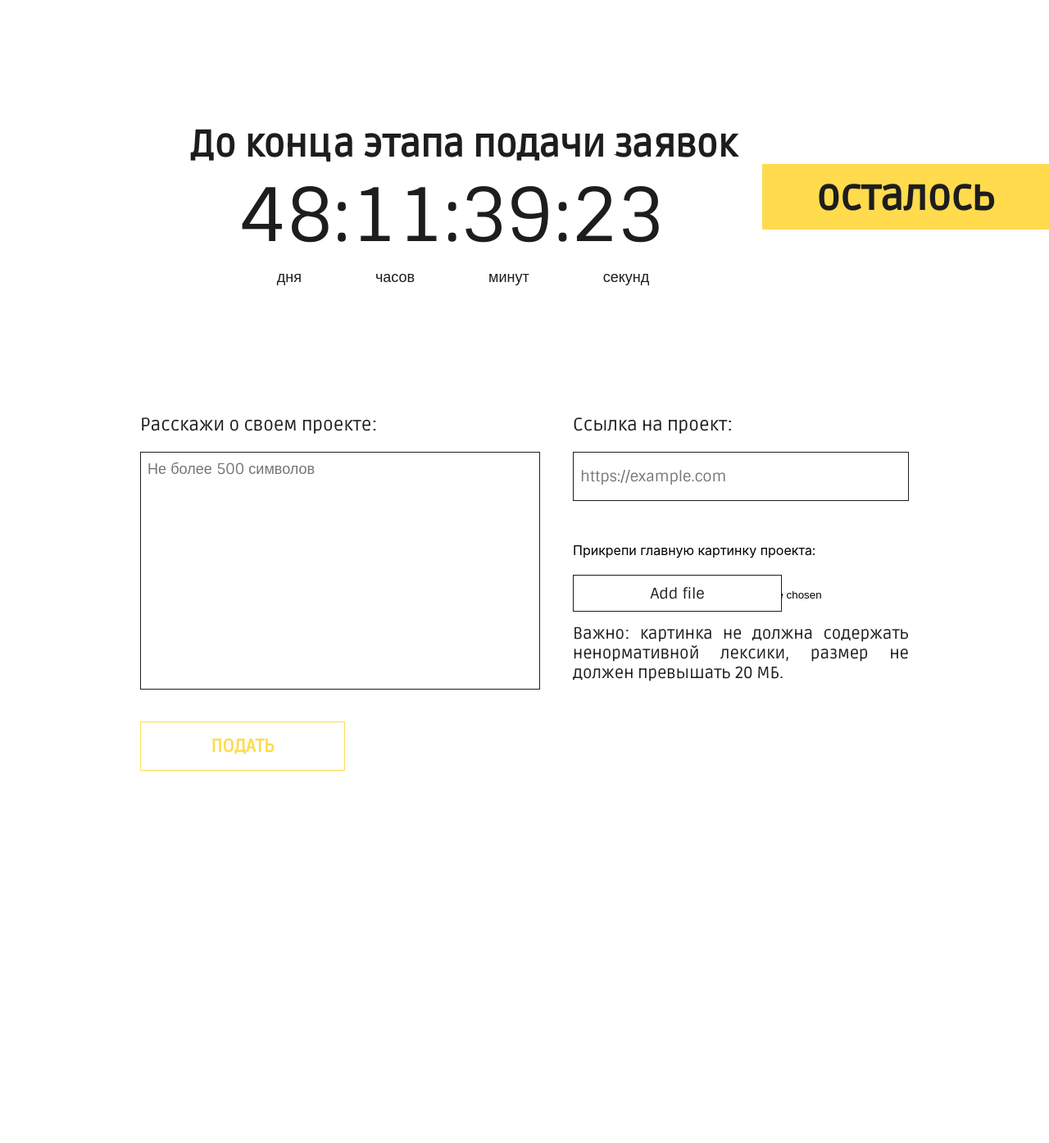
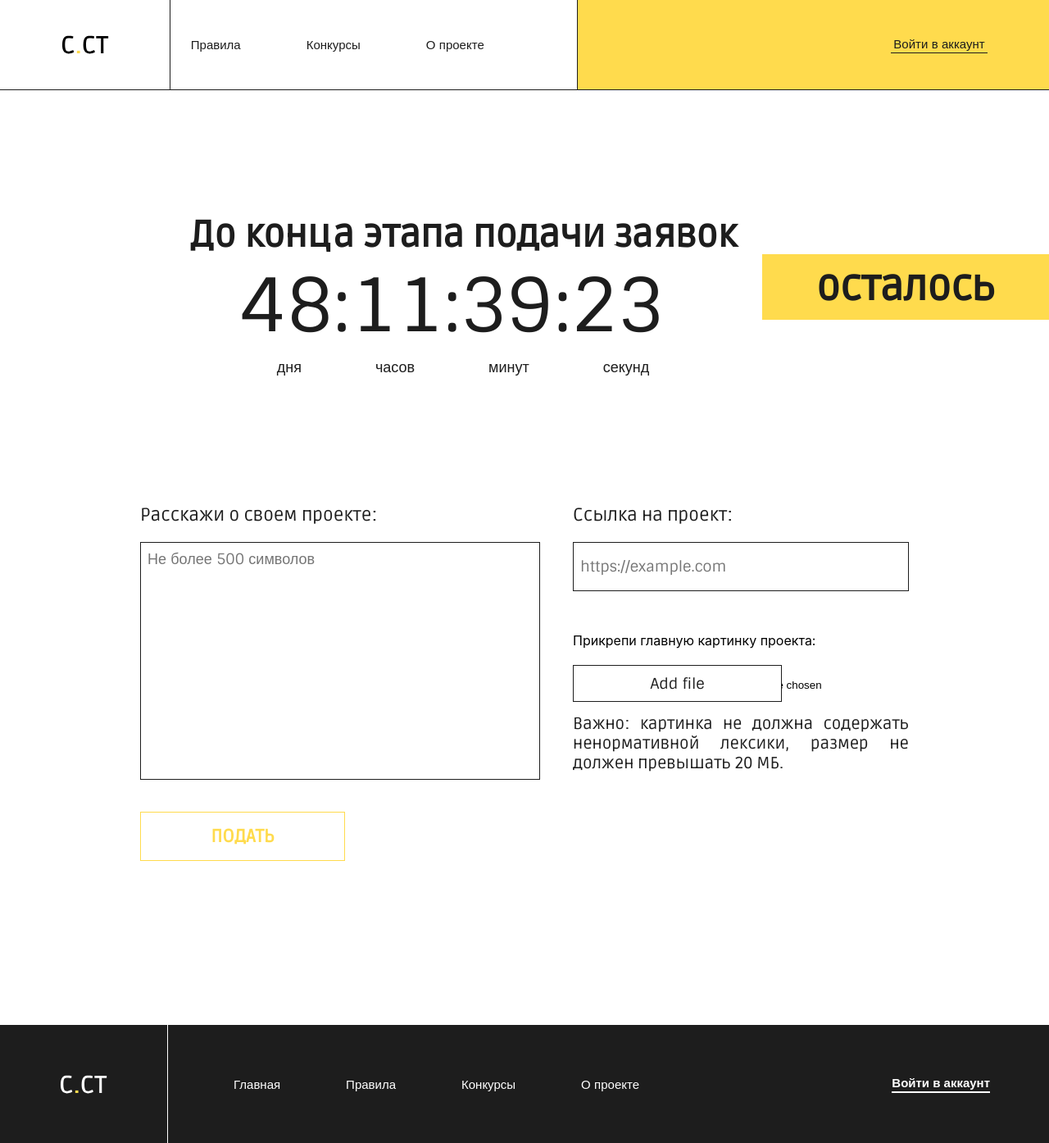
Before and after one commit to sonia13marker/creative.ct, a React (Create React App) app: page /submit in a window 1280 px wide. Shown: the whole page at 82% size. Before the commit the page ends 1040 px from the top, so only its background shows below. Built offline with nearby package versions, Linux system fonts and the light colour scheme.

Commit message:
завершение страницы

```diff
--- a/src/pages/SubmitRequestPage/SubmitRequestPage.jsx
+++ b/src/pages/SubmitRequestPage/SubmitRequestPage.jsx
@@ -1,8 +1,20 @@
 import style from './style.module.css';
 import Countdown from 'react-countdown';
+import MediaQuery from 'react-responsive';
+import { HeaderMenuFull } from '../../components/HeaderMenuFull/HeaderMenuFull';
+import { MenuHamb } from '../../components/MenuHamb/MenuHamb';
+import { Footer } from '../../components/Footer/Footer';
+import { FooterSmall } from '../../components/FooterSmall/FooterSmall';
 
 export function SubmitRequestPage () {
     return (<div>
+        <MediaQuery minWidth={700}>
+            <HeaderMenuFull />
+        </MediaQuery>
+        <MediaQuery maxWidth={699}>
+            <MenuHamb/>
+        </MediaQuery>
+
         <div className={style.wrapper}>
 
         <section className={style.wrapper__timer}>
@@ -54,6 +66,12 @@ export function SubmitRequestPage () {
                 </form>
         </section>
         </div>
+        <MediaQuery minWidth={576}>
+            <Footer/>
+        </MediaQuery>
+        <MediaQuery maxWidth={575}>
+            <FooterSmall />
+        </MediaQuery>
 
     </div>
 
--- a/src/pages/SubmitRequestPage/style.module.css
+++ b/src/pages/SubmitRequestPage/style.module.css
@@ -1,5 +1,6 @@
 .wrapper {
     overflow-x: hidden;
+    margin-bottom: 100px;
 }
 
 .wrapper__timer {
```
